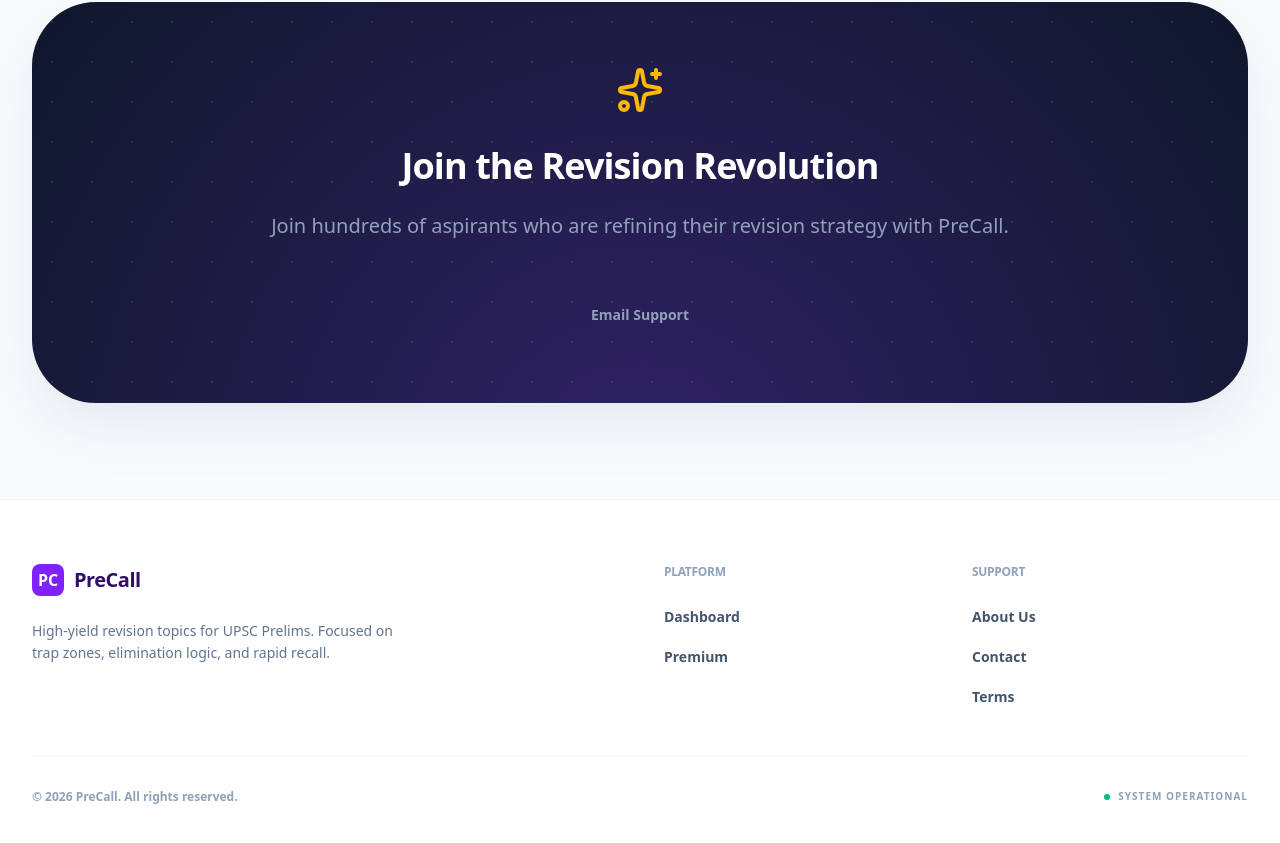
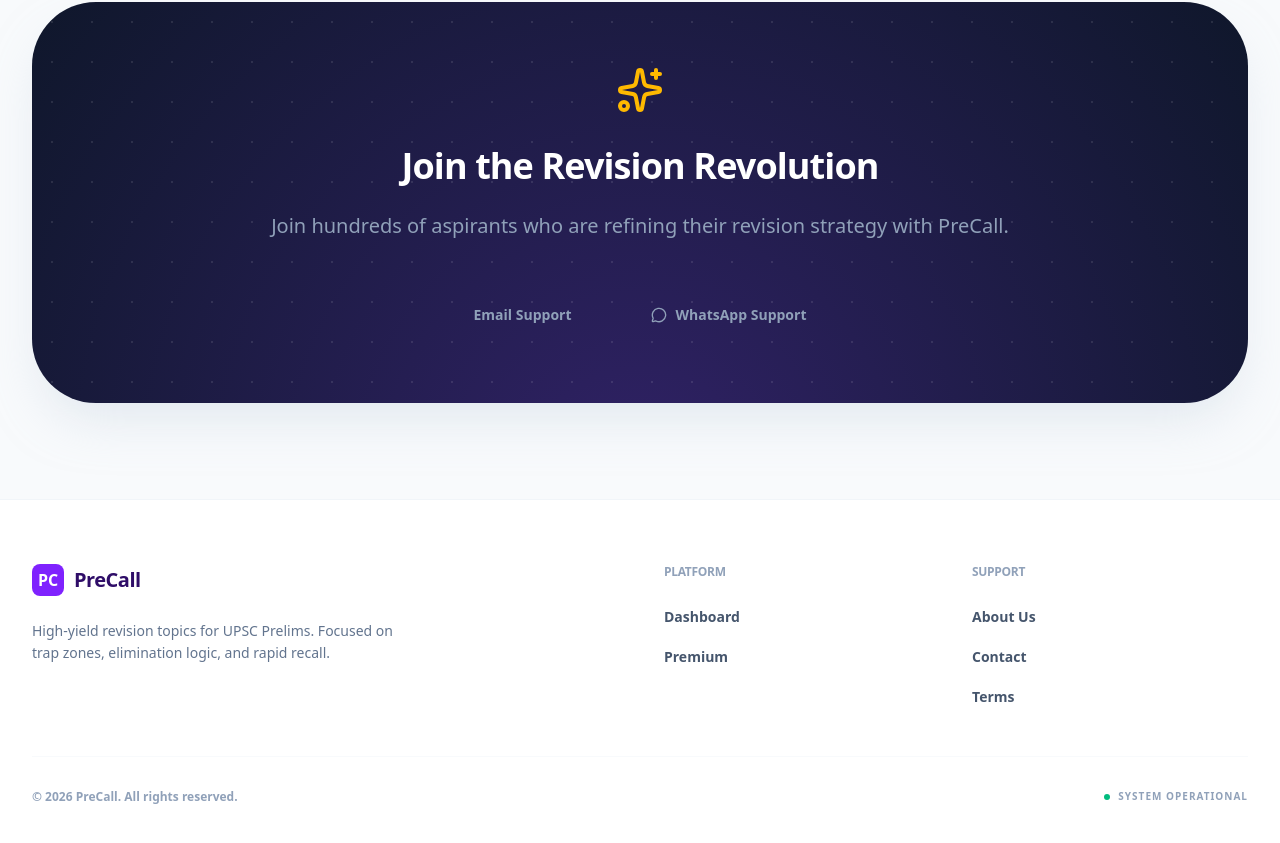
Before and after one commit to nuan-0/PreCall, a React (Vite) app: page /premium in a window 1280 px wide. Shown: the part 2132-2975 px from the top of the page. Built offline with nearby package versions, Linux system fonts and the light colour scheme; no server answers; the database is empty.

Commit message:
feat: Integrate confetti for premium upgrade success
Add `canvas-confetti` to provide visual feedback to users upon successful premium upgrades. This enhances the user experience by celebrating achievements.

Also updates dependencies and imports to support this new feature.

```diff
--- a/package.json
+++ b/package.json
@@ -14,6 +14,7 @@
     "@google/genai": "^1.29.0",
     "@tailwindcss/vite": "^4.1.14",
     "@vitejs/plugin-react": "^5.0.4",
+    "canvas-confetti": "^1.9.4",
     "clsx": "^2.1.1",
     "dotenv": "^17.2.3",
     "express": "^4.21.2",
@@ -31,6 +32,7 @@
     "vite-plugin-pwa": "^1.2.0"
   },
   "devDependencies": {
+    "@types/canvas-confetti": "^1.9.0",
     "@types/express": "^4.17.21",
     "@types/node": "^22.14.0",
     "autoprefixer": "^10.4.21",
--- a/src/pages/PremiumPage.tsx
+++ b/src/pages/PremiumPage.tsx
@@ -1,4 +1,4 @@
-import { Check, Crown, ShieldCheck, Zap, Sparkles, FileText, Smartphone, Users, ArrowRight, HelpCircle, MessageCircle } from 'lucide-react';
+import { Check, Crown, ShieldCheck, Zap, Sparkles, FileText, Smartphone, Users, ArrowRight, HelpCircle, MessageCircle, PartyPopper } from 'lucide-react';
 import { useState } from 'react';
 import { Button, Card, Badge } from '../components/UI';
 import { useSettings } from '../hooks/useData';
@@ -6,6 +6,8 @@
 import { doc, setDoc, addDoc, collection } from 'firebase/firestore';
 import { db } from '../firebase';
 import { toast } from 'sonner';
+import confetti from 'canvas-confetti';
+import { motion, AnimatePresence } from 'motion/react';
 
 declare global {
   interface Window {
@@ -17,6 +19,7 @@
   const { settings } = useSettings();
   const { user, isPremium, openAuthModal } = useAuth();
   const [isProcessing, setIsProcessing] = useState(false);
+  const [showSuccessModal, setShowSuccessModal] = useState(false);
 
   const price = settings?.price || '999';
   const originalPrice = settings?.originalPrice || '2,499';
@@ -52,13 +55,13 @@
       handler: async function (response: any) {
         try {
           // In a production app, you MUST verify the payment on the server
-          // For this MVP, we'll trust the client-side success and update Firestore
           const userRef = doc(db, 'users', user.uid);
           await setDoc(userRef, {
             isPremium: true,
             premiumPaymentId: response.razorpay_payment_id,
             premiumOrderId: response.razorpay_order_id,
-            premiumSignature: response.razorpay_signature
+            premiumSignature: response.razorpay_signature,
+            premiumActivatedAt: new Date().toISOString()
           }, { merge: true });
 
           // Add premium notification
@@ -70,13 +73,16 @@
             createdAt: new Date().toISOString()
           });
 
-          toast.success("Welcome to PreCall Premium! Access granted.");
+          // Trigger Confetti
+          confetti({
+            particleCount: 150,
+            spread: 70,
+            origin: { y: 0.6 },
+            colors: ['#7c3aed', '#f59e0b', '#10b981']
+          });
+
+          setShowSuccessModal(true);
           setIsProcessing(false);
-
-          // Reload to refresh all states
-          setTimeout(() => {
-            window.location.reload();
-          }, 1500);
         } catch (error) {
           console.error("Error updating premium status:", error);
           toast.error("Payment successful but failed to update status. Please contact support.");
@@ -256,12 +262,58 @@
             Join hundreds of aspirants who are refining their revision strategy with PreCall.
           </p>
           <div className="flex flex-col sm:flex-row items-center justify-center gap-4">
-            <Button variant="ghost" className="text-slate-400 hover:text-white w-full sm:w-auto px-8 h-12">
-              Email Support
-            </Button>
+            <a
+              href="mailto:support@precall.app"
+              className="w-full sm:w-auto"
+            >
+              <Button variant="ghost" className="text-slate-400 hover:text-white w-full px-8 h-12">
+                Email Support
+              </Button>
+            </a>
+            <a
+              href="https://wa.me/your_number"
+              target="_blank"
+              rel="noreferrer"
+              className="w-full sm:w-auto"
+            >
+              <Button variant="ghost" className="text-slate-400 hover:text-white w-full px-8 h-12 flex items-center gap-2">
+                <MessageCircle className="h-4 w-4" />
+                WhatsApp Support
+              </Button>
+            </a>
           </div>
         </div>
       </div>
+
+      <AnimatePresence>
+        {showSuccessModal && (
+          <div className="fixed inset-0 z-[100] flex items-center justify-center p-4 bg-slate-950/60 backdrop-blur-sm">
+            <motion.div
+              initial={{ scale: 0.9, opacity: 0 }}
+              animate={{ scale: 1, opacity: 1 }}
+              className="bg-white rounded-[3rem] p-10 max-w-md w-full text-center shadow-2xl relative overflow-hidden"
+            >
+              <div className="absolute top-0 left-0 w-full h-2 bg-gradient-to-r from-violet-600 via-amber-400 to-emerald-500" />
+
+              <div className="mb-8 inline-flex h-20 w-20 items-center justify-center rounded-3xl bg-emerald-50 text-emerald-600 shadow-inner">
+                <PartyPopper className="h-10 w-10" />
+              </div>
+
+              <h2 className="text-3xl font-black text-violet-950 mb-4 tracking-tight">Welcome to Premium!</h2>
+              <p className="text-slate-600 font-medium mb-10 leading-relaxed">
+                Your payment was successful. You now have full access to all high-yield topics and premium downloads.
+              </p>
+
+              <Button
+                className="w-full h-14 text-lg rounded-2xl shadow-xl shadow-violet-200"
+                onClick={() => window.location.reload()}
+              >
+                Start Learning Now
+              </Button>
+            </motion.div>
+          </div>
+        )}
+      </AnimatePresence>
     </div>
   );
 }
```
Also changed, not shown: 1 other file (tests, documents, lock files or other folders).
